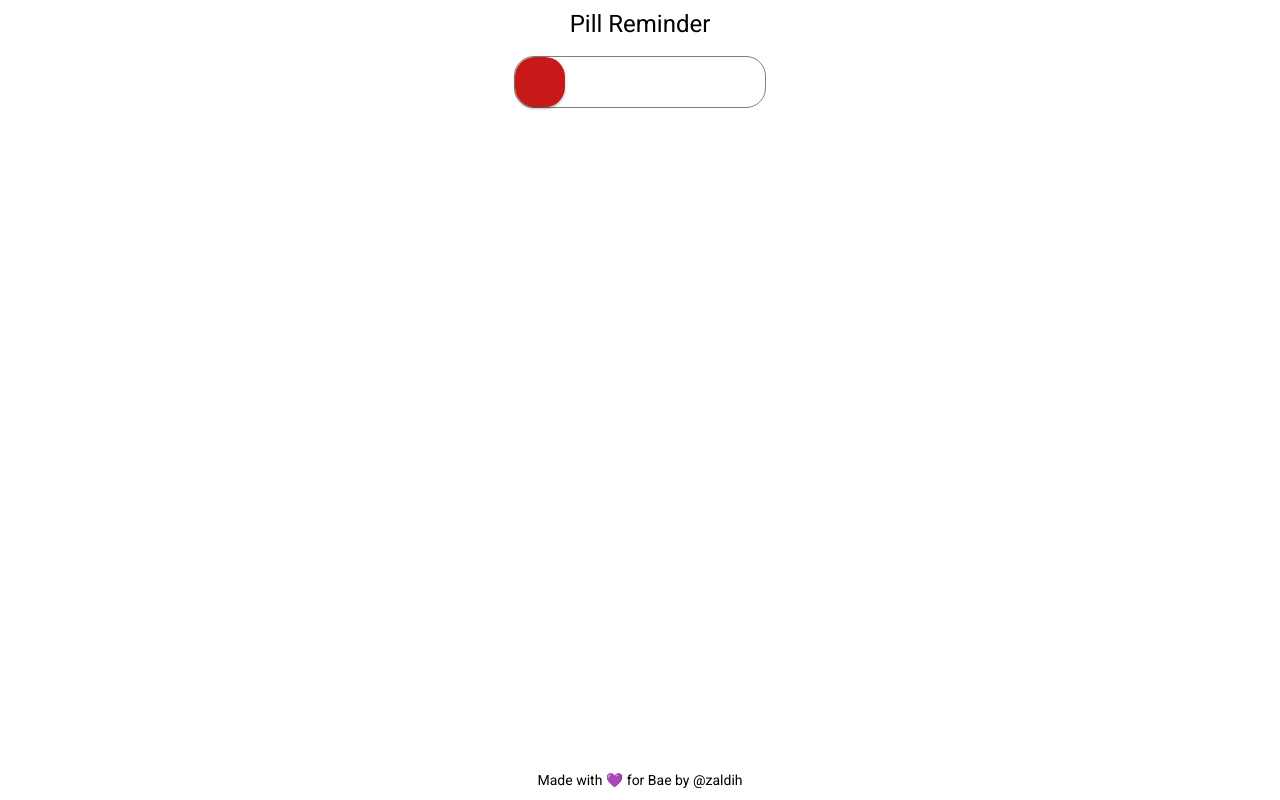
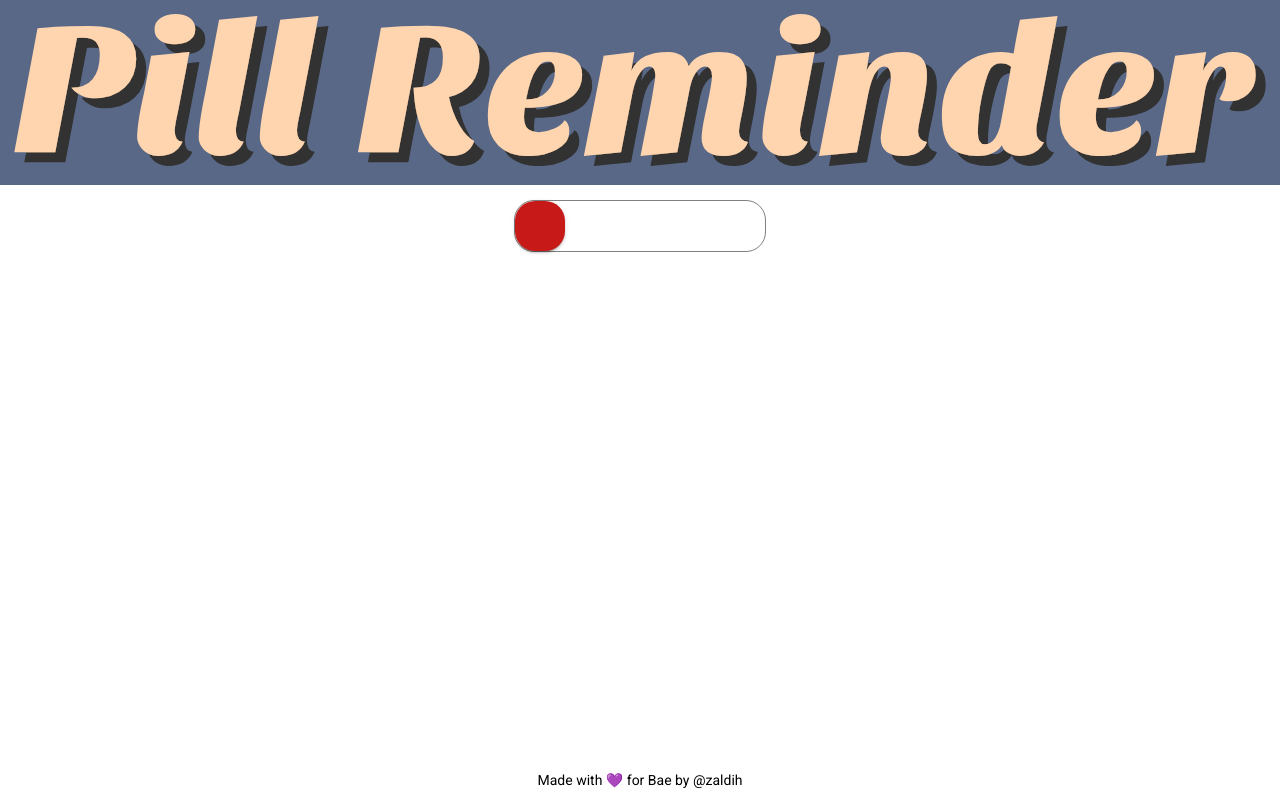
Before and after one commit to zaldih/pill-reminder, an Angular app: page / in a window 1280 px wide. Built offline with nearby package versions, Linux system fonts and the light colour scheme.

Commit message:
style: add title

```diff
--- a/src/app/app.component.html
+++ b/src/app/app.component.html
@@ -1,5 +1,8 @@
 <div class="root">
-  <h1>Pill Reminder</h1>
+  <!--  <h1>Pill Reminder</h1> -->
+  <div class="title-container">
+    <img src="assets/Pill Reminder title.svg" alt="Logo" style="width: 100%;">
+  </div>
 
   <div class="body">
     <app-home></app-home>
--- a/src/app/app.component.scss
+++ b/src/app/app.component.scss
@@ -1,4 +1,8 @@
 .root {
-  margin-top: 8px;
   text-align: center;
 }
+
+.title-container {
+  background-color: #596886;
+  padding: 14px;
+}
--- a/src/app/features/pill/pill-last-taken/pill-last-taken.component.scss
+++ b/src/app/features/pill/pill-last-taken/pill-last-taken.component.scss
@@ -5,7 +5,7 @@
   max-width: 500px;
   border: 1px dashed #8b8d7f;
   border-radius: 6px;
-  background-color: #f9fde6;
+  background-color: #ffd4af4c;
   user-select: none;
 }
 
--- a/src/app/pages/home/home.component.html
+++ b/src/app/pages/home/home.component.html
@@ -1,6 +1,6 @@
 <div class="root">
     <app-pill-take></app-pill-take>
-    <app-pill-last-taken class="last-pill-taken" *ngIf="somePillTaked"></app-pill-last-taken>
+    <app-pill-last-taken class="last-pill-taken" *ngIf="lastPillTakenRecently"></app-pill-last-taken>
     <button mat-stroked-button (click)="toggleAllPills()" *ngIf="somePillTaked">{{!allPillsVisible ? "Ver todas" :
         "Ocultar"}}</button>
     <app-pill-all-taken *ngIf="allPillsVisible"></app-pill-all-taken>
--- a/src/app/pages/home/home.component.ts
+++ b/src/app/pages/home/home.component.ts
@@ -21,4 +21,11 @@ export class HomeComponent implements OnInit {
   get somePillTaked(): boolean {
     return !!this.pillsService.getLastPill();
   }
+
+  get lastPillTakenRecently() {
+    const twoDays = 48 * 60 * 60 * 1000;
+    const lastPill = this.pillsService.getLastPill();
+    if (!lastPill) return false;
+    return lastPill.timestamp + twoDays > new Date().getTime();
+  }
 }
```
Also changed, not shown: src/assets/Pill Reminder 2.svg (added), src/assets/Pill Reminder title.svg (added).
